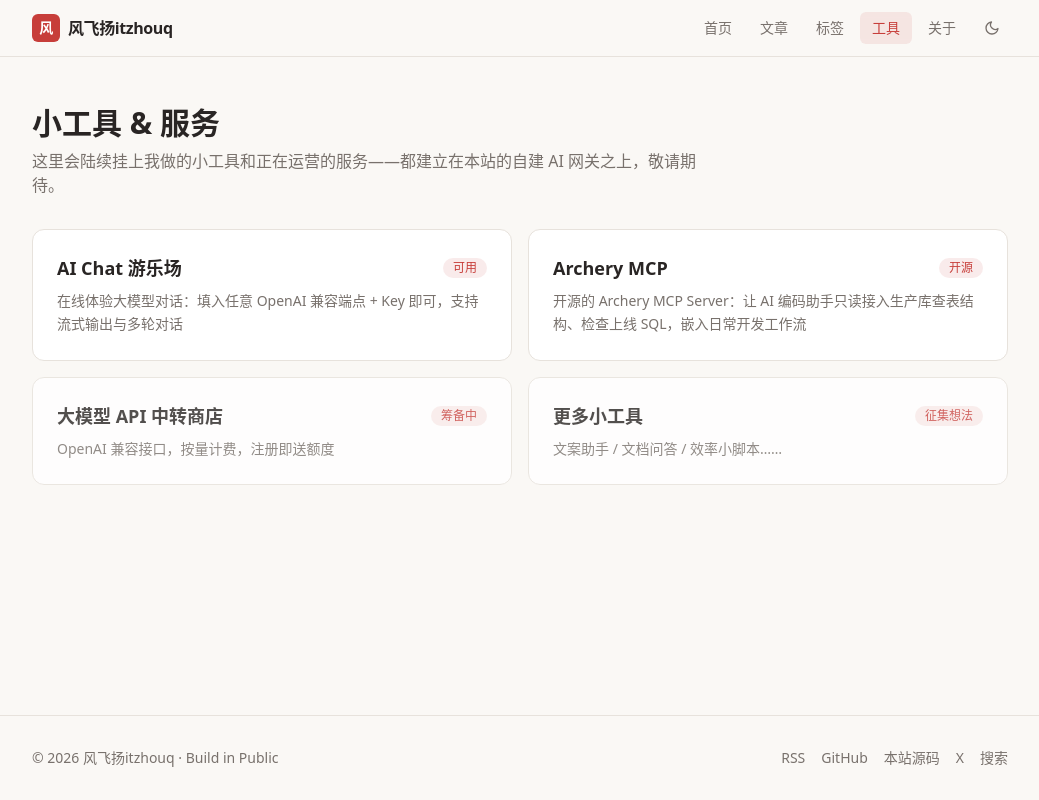
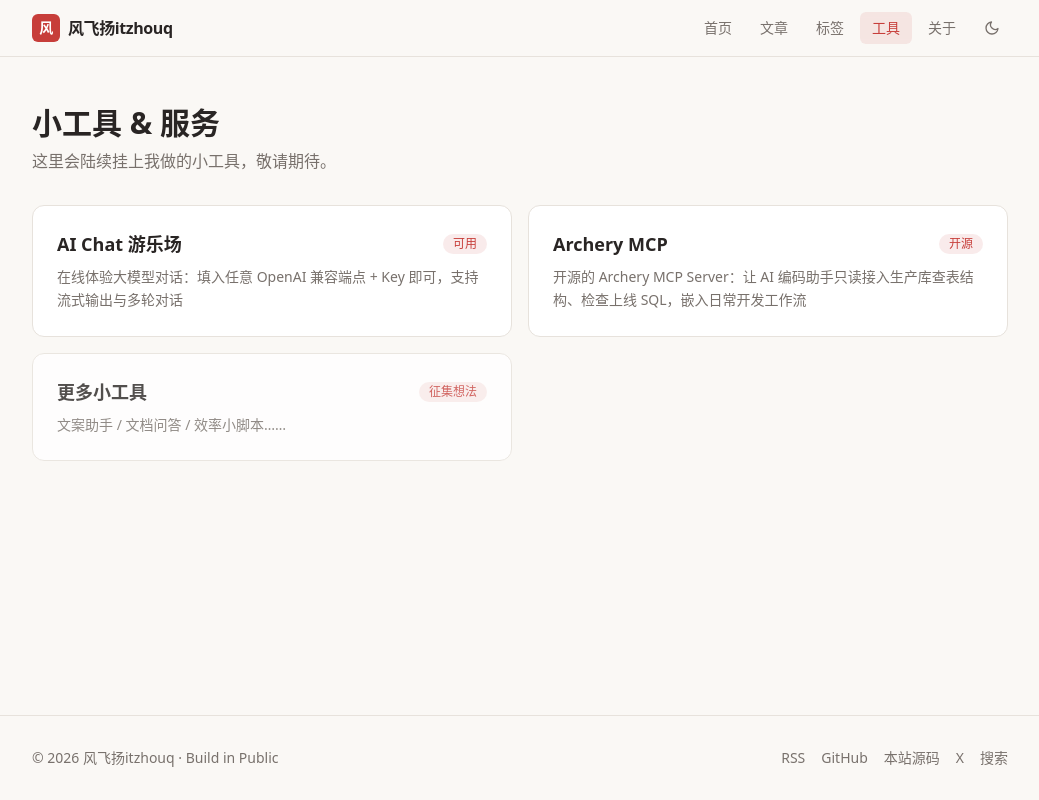
Before and after one commit to itzhouq/personal-blog, a Next.js app: page /tools in a window 1280 px wide. Shown: the whole page, without its empty margins (120-1159 px from the left). Built offline with nearby package versions, Linux system fonts and the light colour scheme.

Commit message:
chore: 暂时隐藏 OmniRoute 相关内容，BIP 移除中转站

```diff
--- a/app/search/page.tsx
+++ b/app/search/page.tsx
@@ -37,7 +37,7 @@ export default function SearchPage() {
         autoFocus
         value={q}
         onChange={(e) => setQ(e.target.value)}
-        placeholder="输入关键词，如：OmniRoute、Next.js…"
+        placeholder="输入关键词，如：Next.js、AI 工具…"
         className="mt-6 w-full rounded-lg border border-[var(--border)] bg-[var(--card)] px-4 py-3 outline-none transition-colors focus:border-[var(--accent)]"
       />
       <ul className="mt-6 divide-y divide-[var(--border)]">
--- a/app/tools/chat/page.tsx
+++ b/app/tools/chat/page.tsx
@@ -165,7 +165,7 @@ export default function ChatPage() {
               className={inputCls}
               value={cfg.baseURL}
               onChange={(e) => setCfg({ ...cfg, baseURL: e.target.value })}
-              placeholder="例如 https://api.openai.com/v1 或局域网网关 http://10.1.74.64:20128/v1"
+              placeholder="例如 https://api.openai.com/v1"
             />
           </label>
           <label>
@@ -199,7 +199,7 @@ export default function ChatPage() {
         </div>
         <p className="mt-3 text-xs leading-relaxed text-[var(--muted)]">
           Key 仅保存在你自己的浏览器（localStorage），不经过任何第三方。若请求报
-          CORS 跨域错误，说明该端点未开放浏览器直连——局域网网关请在局域网内访问。
+          CORS 跨域错误，说明该端点未开放浏览器直连。
         </p>
       </details>
 
--- a/app/tools/page.tsx
+++ b/app/tools/page.tsx
@@ -13,8 +13,7 @@ export default function ToolsPage() {
     <div className="py-12">
       <h1 className="text-3xl font-bold">小工具 & 服务</h1>
       <p className="mt-2 max-w-2xl text-[var(--muted)]">
-        这里会陆续挂上我做的小工具和正在运营的服务——都建立在本站的自建
-        AI 网关之上，敬请期待。
+        这里会陆续挂上我做的小工具，敬请期待。
       </p>
       <div className="mt-8 grid gap-4 sm:grid-cols-2">
         {site.tools.map((t) => {
--- a/content/about.md
+++ b/content/about.md
@@ -6,7 +6,7 @@
 
 ## 这里有什么
 
-- **AI 实战**：大模型免费额度聚合、自建 AI 网关、编码工具链折腾实录；
+- **AI 实战**：大模型免费额度聚合、编码工具链折腾实录；
 - **独立开发**：小工具从想法到上线的全过程，包括数据；
 - **建站手记**：本站就是从零手写的，实现细节全部公开。
 
--- a/content/posts/aggregate-free-llm-quota.md
+++ b/content/posts/aggregate-free-llm-quota.md
@@ -41,6 +41,6 @@ summary: 各家厂商的免费额度东一块西一块，单看都不够用，
 
 ## 下一步
 
-网关只是底座。接下来我会把它接到自己的产品上：小工具用它的 API，中转服务拿它当上游。到时候继续在这里公开数据和代码。
+网关只是底座。接下来我会把它接到自己的产品上：小工具用它的 API。到时候继续在这里公开数据和代码。
 
 > 一句话总结：免费额度是零成本的原料，网关是厨房，产品才是菜。
--- a/content/posts/deploy-omniroute-on-lan.md
+++ b/content/posts/deploy-omniroute-on-lan.md
@@ -3,6 +3,7 @@ title: 用 OmniRoute 自建 AI 网关并开放局域网访问（踩坑实录）
 date: 2026-10-04
 tags: [AI, 教程, Next.js]
 summary: Next.js 写的 AI 网关在 dev 模式下局域网访问会无限转圈，生产模式 + 三个配置项才是正解。完整过程与三个坑。
+draft: true
 ---
 
 [OmniRoute](https://github.com) 是一个开源的"免费 AI 网关"：聚合 358 个提供商的免费额度，对外提供 OpenAI 兼容 API，带 Dashboard。这篇文章记录我把它部署到本机、并开放给局域网其他电脑使用的完整过程，重点是三个坑。
--- a/content/posts/first-ai-tool.md
+++ b/content/posts/first-ai-tool.md
@@ -15,7 +15,7 @@ summary: 从设计决策到上线只花了一个下午：BYOK 模式、流式输
 
 第一个要回答的问题：**API Key 从哪来？**
 
-方案 A 是我在服务端放一个 Key 大家共用——但本站是纯静态站，没有服务端；要加就得引入后端和计费，违背"从零手写、无数据库"的初衷，而且等于提前做了一遍 API 中转生意（那是路线图的后续项）。
+方案 A 是我在服务端放一个 Key 大家共用——但本站是纯静态站，没有服务端；要加就得引入后端和计费，违背"从零手写、无数据库"的初衷。
 
 所以选了方案 B：**BYOK**——访客填自己的 OpenAI 兼容端点 + Key，浏览器直连。好处很直接：
 
@@ -60,7 +60,7 @@ for (;;) {
 - `https://` 页面 → `http://` 接口：**拦截**；
 - 例外只有 `localhost` / `127.0.0.1`（浏览器视为安全上下文）。
 
-所以我在本机填 `http://localhost:20128/v1`（自建网关）一切正常，局域网其他电脑填 `http://10.1.74.64:20128/v1` 就会被拦。想让局域网机器也能连，得给网关套一层 HTTPS（Caddy 两行配置的事，之后单开一篇）。对公网访客则完全无感——主流模型服务商都是 HTTPS 端点。
+所以我在本机填 `http://localhost:.../v1`（本机自建服务）一切正常，局域网其他电脑填 `http://局域网IP:.../v1` 就会被拦。想让局域网机器也能连，得给服务套一层 HTTPS（Caddy 两行配置的事）。对公网访客则完全无感——主流模型服务商都是 HTTPS 端点。
 
 ## 技术点三：被"聪明"坑到的 details 组件
 
@@ -76,4 +76,4 @@ for (;;) {
 
 ## 下一步
 
-路线图更新：工具矩阵的管子通了。接下来是变现主线——API 中转商店（new-api 底座 + 自建网关做上游），到时候继续公开数据。
+路线图更新：工具矩阵的管子通了。接下来会继续挂更多小工具，并公开它们的数据。
--- a/content/posts/hello-build-in-public.md
+++ b/content/posts/hello-build-in-public.md
@@ -19,7 +19,7 @@ summary: 从今天起，把做过的事、踩过的坑、赚到的每一分钱
 
 ## 我打算公开什么
 
-1. **技术踩坑实录**：比如怎么把聚合了全网免费额度的大模型网关跑起来、怎么开放给局域网的其他电脑用，这类文章对同路人是真有用的。
+1. **技术踩坑实录**：比如怎么把聚合了全网免费额度的大模型网关跑起来，这类文章对同路人是真有用的。
 2. **产品构建过程**：我会在本站陆续挂上自己的小工具，从选型、写代码到上线的数据，全部记录。
 3. **变现尝试**：包括但不限于 API 服务、工具订阅、返利合作。赚到多少、亏掉多少，都摊开说。
 
@@ -27,8 +27,8 @@ summary: 从今天起，把做过的事、踩过的坑、赚到的每一分钱
 
 - ✅ 个人博客网站（你正在看的这个）
 - 🚧 每周一篇 build in public 记录
-- 🚧 第一个挂载的小工具
-- 🚧 大模型 API 服务上线
+- ✅ 第一个挂载的小工具（AI Chat 游乐场）
+- 🚧 更多小工具
 
 ## 写在最后
 
--- a/site.config.ts
+++ b/site.config.ts
@@ -32,7 +32,6 @@ export const site = {
     { text: "个人博客网站（本站）", done: true },
     { text: "每周一篇 build in public 记录", done: false },
     { text: "第一个挂载的小工具（AI Chat 游乐场）", done: true },
-    { text: "大模型 API 中转商店上线", done: false },
   ],
   /** /tools 页面卡片：后续挂自己的小工具、商店入口 */
   tools: [
@@ -47,12 +46,6 @@ export const site = {
       desc: "开源的 Archery MCP Server：让 AI 编码助手只读接入生产库查表结构、检查上线 SQL，嵌入日常开发工作流",
       href: "https://github.com/itzhouq/archery-mcp",
       badge: "开源",
-    },
-    {
-      title: "大模型 API 中转商店",
-      desc: "OpenAI 兼容接口，按量计费，注册即送额度",
-      href: "",
-      badge: "筹备中",
     },
     {
       title: "更多小工具",
```
Also changed, not shown: 1 other file (tests, documents, lock files or other folders).
